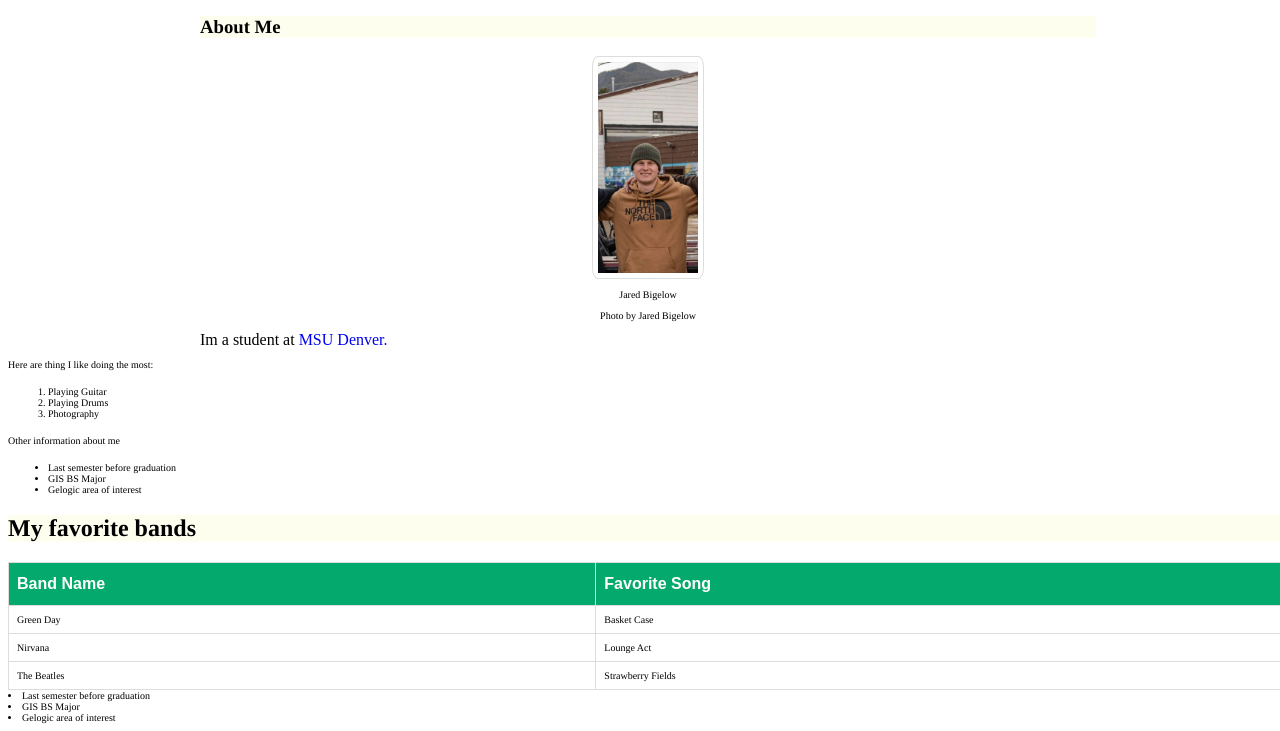
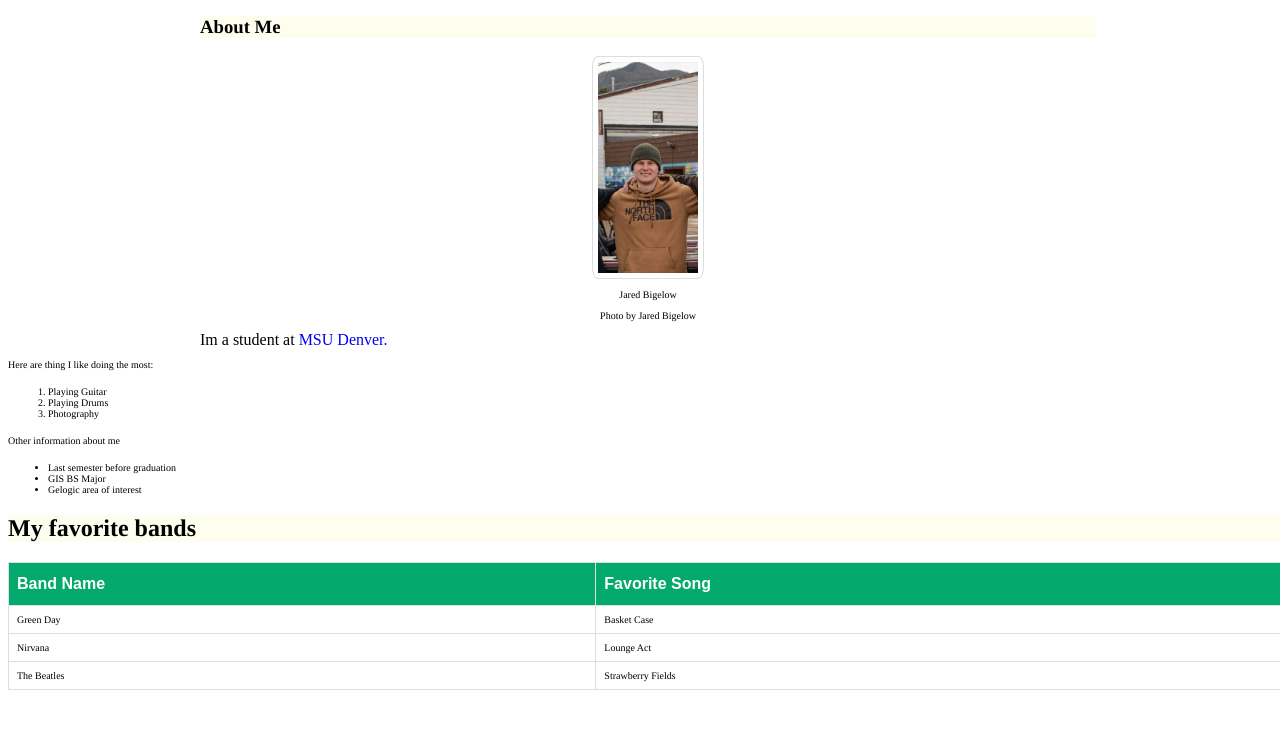
Before and after one commit to deraj324/deraj324.github.io, a plain HTML site: page lab503.html in a window 1280 px wide. Shown: the part 94-825 px from the top of the page. After the commit the page ends 800 px from the top, so only its background shows below. Drawn offline with Linux system fonts and the light colour scheme.

Commit message:
Update lab503.html

```diff
--- a/lab503.html
+++ b/lab503.html
@@ -123,12 +123,3 @@
   </div>
   </body>
 </html>
-      <li>Last semester before graduation</li>
-      <li>GIS BS Major</li>
-      <li>Gelogic area of interest</li>
-    </ul>
-    </div>
-
-  </div>
-  </body>
-</html>
```
